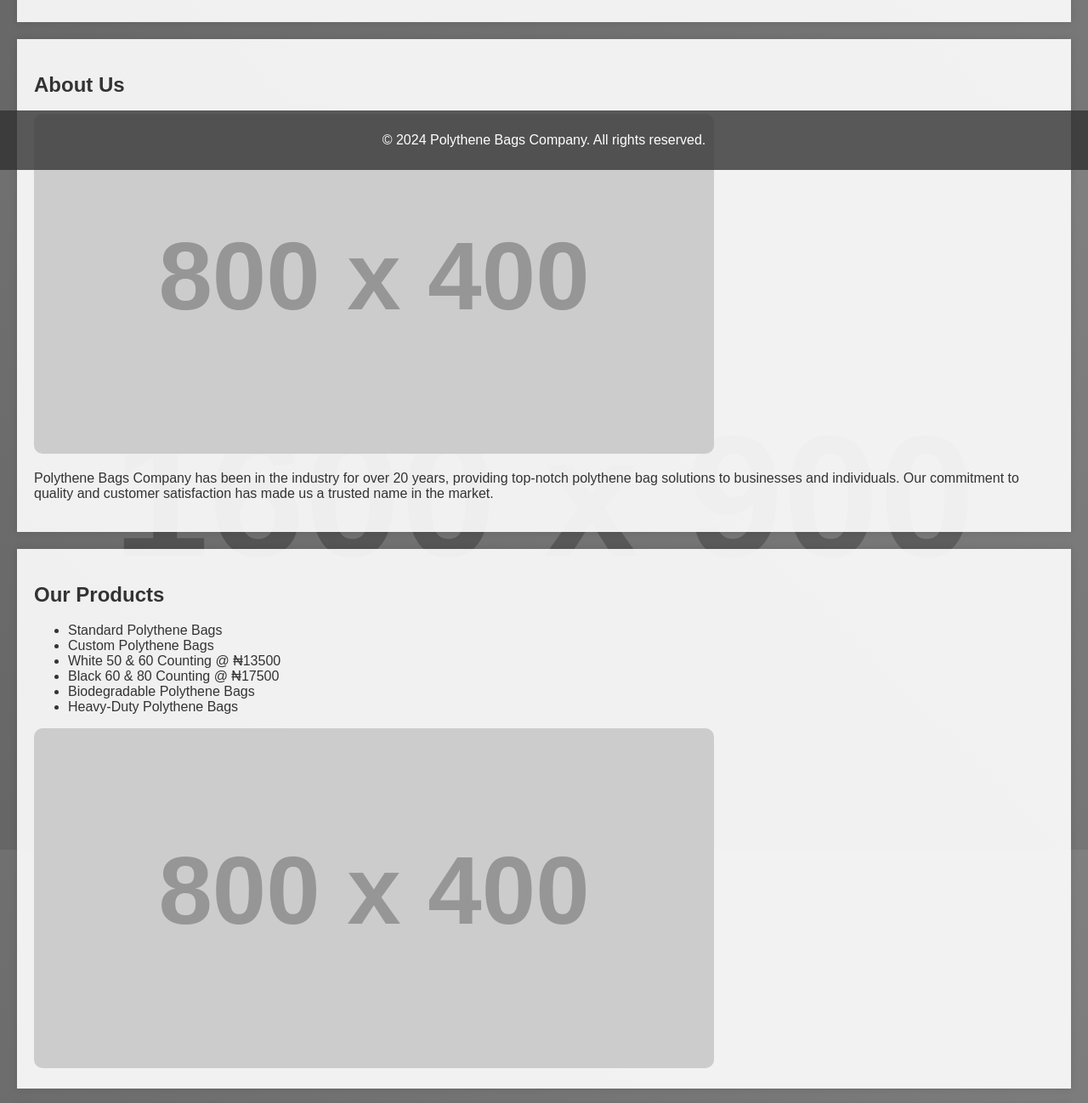
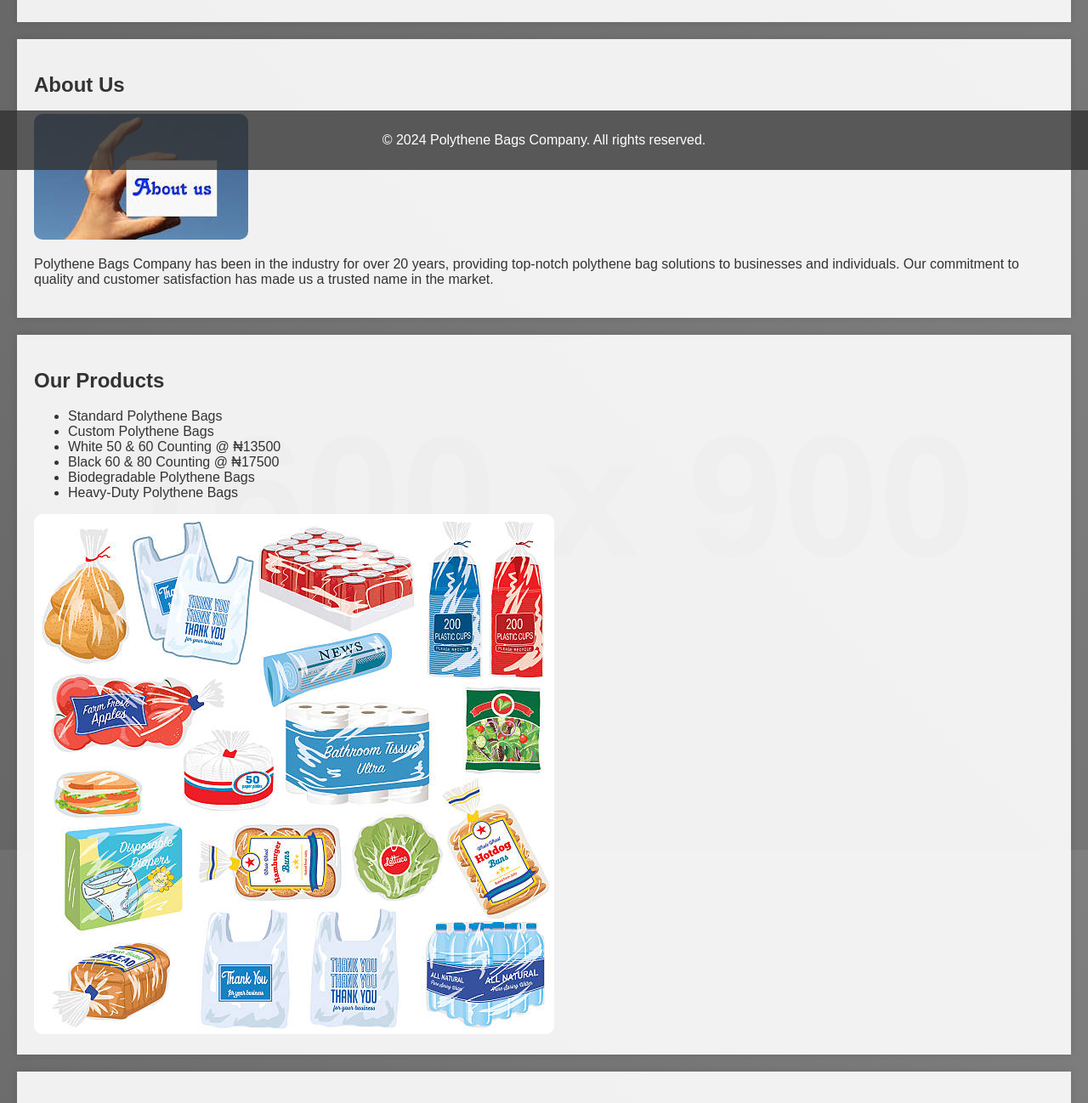
Before and after one commit to SirKZ005/haruna, a plain HTML site: page index.html in a window 1280 px wide. Shown: the part 600-1898 px from the top of the page at 85% size. Drawn offline with Linux system fonts and the light colour scheme; placeholder pictures from the web are drawn by us.

Commit message:
Update index.html

```diff
--- a/index.html
+++ b/index.html
@@ -30,7 +30,7 @@
 
     <section id="about" class="section">
         <h2>About Us</h2>
-        <img src="https://via.placeholder.com/800x400" alt="About Us Image">
+        <img src="poly about us.jpg">
         <p>Polythene Bags Company has been in the industry for over 20 years, providing top-notch polythene bag solutions to businesses and individuals. Our commitment to quality and customer satisfaction has made us a trusted name in the market.</p>
     </section>
 
@@ -44,12 +44,12 @@
             <li>Biodegradable Polythene Bags</li>
             <li>Heavy-Duty Polythene Bags</li>
         </ul>
-        <img src="https://via.placeholder.com/800x400" alt="Products Image">
+        <img src="poly Product.jpg">
     </section>
 
     <section id="contact" class="section">
         <h2>Contact Us</h2>
-        <img src="https://via.placeholder.com/800x400" alt="Contact Us Image">
+        <img src="poly Contact Us.jpg">
         <p>If you have any questions or need further information, please don't hesitate to contact us:</p>
         <p>Email: info@polythenecompany.com</p>
         <p>Phone: +234 904 343 7228</p>
```
